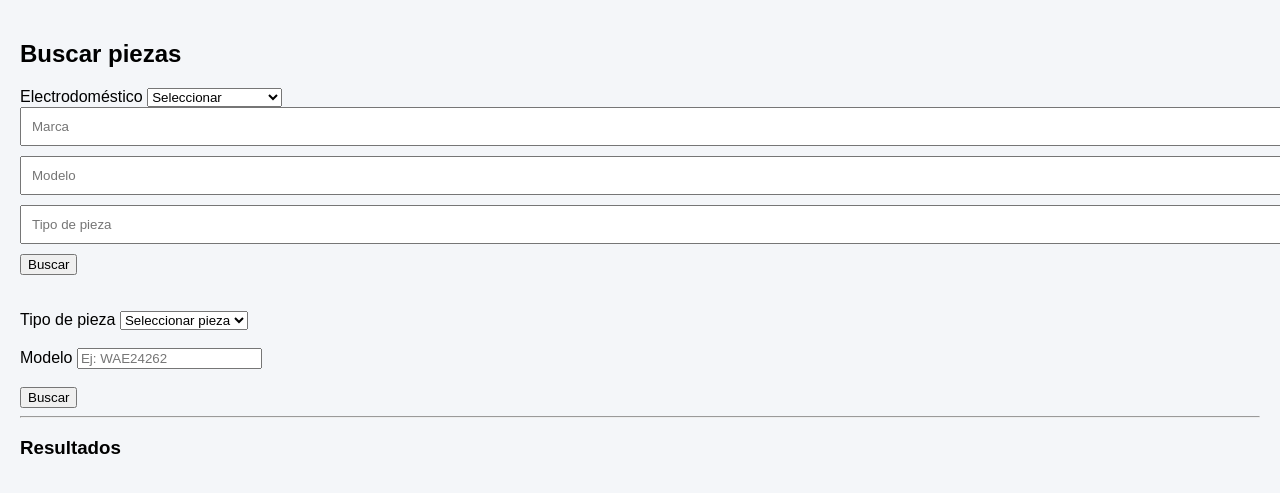
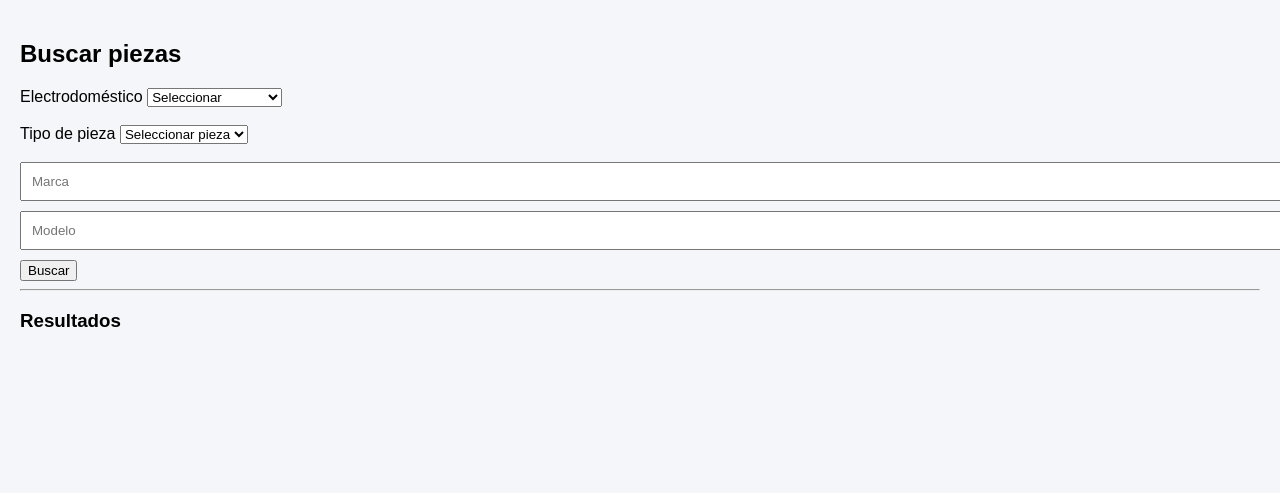
Before and after one commit to Multiservicios-Borgil/erp-almacen, a FastAPI app: template app/templates/buscar_piezas.html in a window 1280 px wide. Shown: the part 49-542 px from the top of the page. Run offline with FastAPI, Linux system fonts and the light colour scheme; the template is opened without the code that fills it, so the values that code supplies are empty; parts of the project's set-up code (start-up, migrations or seed data) failed here and were passed over.

Commit message:
modificar buscar_piezas

```diff
--- a/app/templates/buscar_piezas.html
+++ b/app/templates/buscar_piezas.html
@@ -1,57 +1,34 @@
 {% extends "base.html" %}
-
 {% block title %}Buscar piezas{% endblock %}
-
 {% block content %}
 
 <h2>Buscar piezas</h2>
 
-<form method="get">
+<form method="get" action="/buscar_piezas">
 
     <label>Electrodoméstico</label>
-
     <select name="familia" id="familia">
-
         <option value="">Seleccionar</option>
-
         <option value="Lavadora">Lavadora</option>
         <option value="Lavavajillas">Lavavajillas</option>
         <option value="Frigorífico">Frigorífico</option>
         <option value="Vitroceramica">Vitroceramica</option>
         <option value="Placa de Induccion">Placa de Induccion</option>
         <option value="Horno">Horno</option>
-
     </select>
 
-<form method="get" action="/buscar_piezas">
+    <br><br>
+
+    <label>Tipo de pieza</label>
+    <select name="nombre_pieza" id="pieza">
+        <option value="">Seleccionar pieza</option>
+    </select>
+
+    <br><br>
 
     <input type="text" name="marca" placeholder="Marca" style="width:100%;padding:10px;margin-bottom:10px;">
 
     <input type="text" name="modelo" placeholder="Modelo" style="width:100%;padding:10px;margin-bottom:10px;">
-
-<input type="text" name="nombre_pieza" placeholder="Tipo de pieza" style="width:100%;padding:10px;margin-bottom:10px;">
-
-<button type="submit">Buscar</button>
-
-</form>
-
-<br><br>
-
-<label>Tipo de pieza</label>
-
-<select name="nombre_pieza" id="pieza">
-
-<option value="">Seleccionar pieza</option>
-
-</select>
-
-<br><br>
-
-<label>Modelo</label>
-
-<input type="text" name="modelo" placeholder="Ej: WAE24262">
-
-<br><br>
 
     <button type="submit">Buscar</button>
 
@@ -62,52 +39,32 @@
 <h3>Resultados</h3>
 
 {% for p in piezas %}
-
 <div style="background:white;padding:10px;margin:10px 0;border-radius:8px;">
-
-<b>{{p.nombre_pieza}}</b><br>
-
-Marca: {{p.marca}} <br>
-Modelo: {{p.modelo}} <br>
-
-<a href="/item/{{p.id}}">Ver ficha</a>
-
+    <b>{{ p.nombre_pieza }}</b><br>
+    Marca: {{ p.marca }} <br>
+    Modelo: {{ p.modelo }} <br>
+    <a href="/item/{{ p.id }}">Ver ficha</a>
 </div>
-
 {% endfor %}
 
 <script>
-
 document.getElementById("familia").addEventListener("change", function(){
-
     const familia = this.value
 
     fetch("/piezas_por_familia/" + familia)
-
     .then(response => response.json())
-
     .then(data => {
-
         const select = document.getElementById("pieza")
-
         select.innerHTML = '<option value="">Seleccionar pieza</option>'
 
         data.forEach(pieza => {
-
             const option = document.createElement("option")
-
             option.value = pieza
-
             option.text = pieza
-
             select.appendChild(option)
-
         })
-
     })
-
 })
-
 </script>
 
 {% endblock %}
```
Lines whose indentation alone changed are shown as unchanged.
